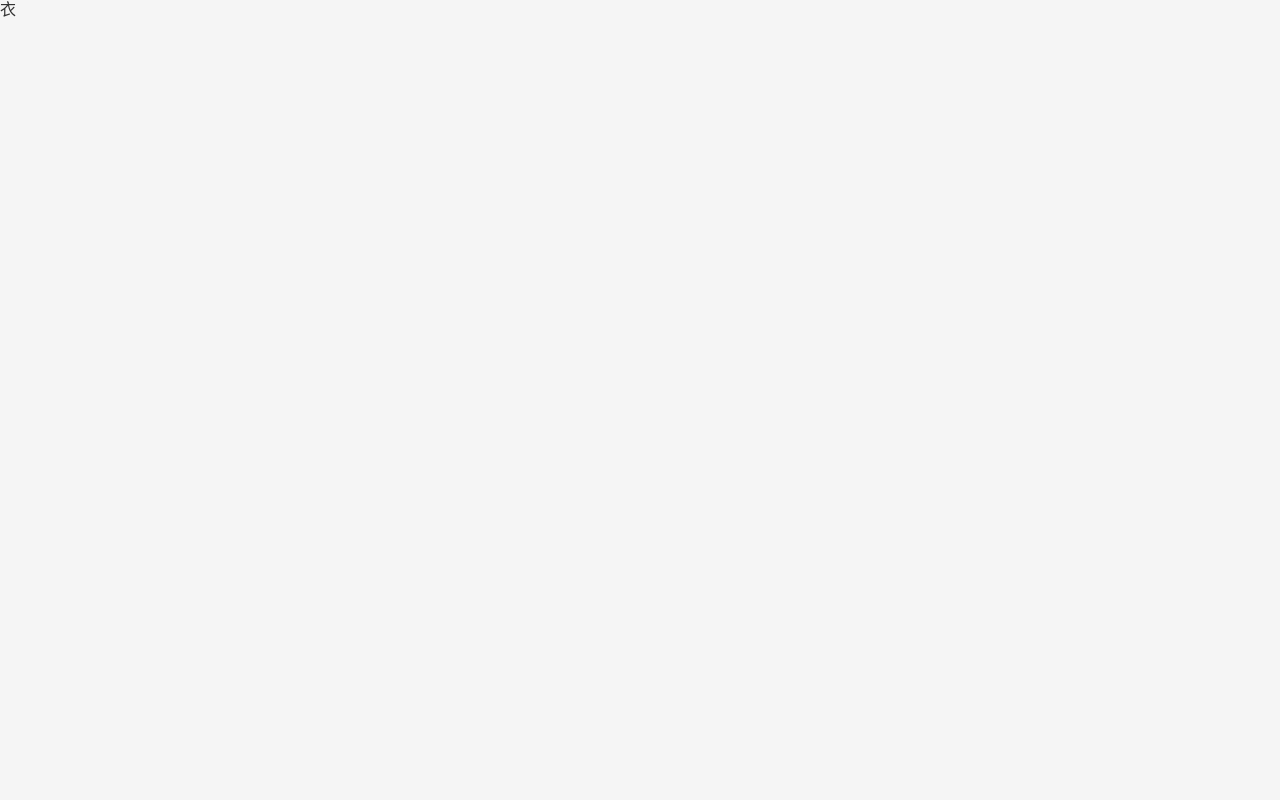
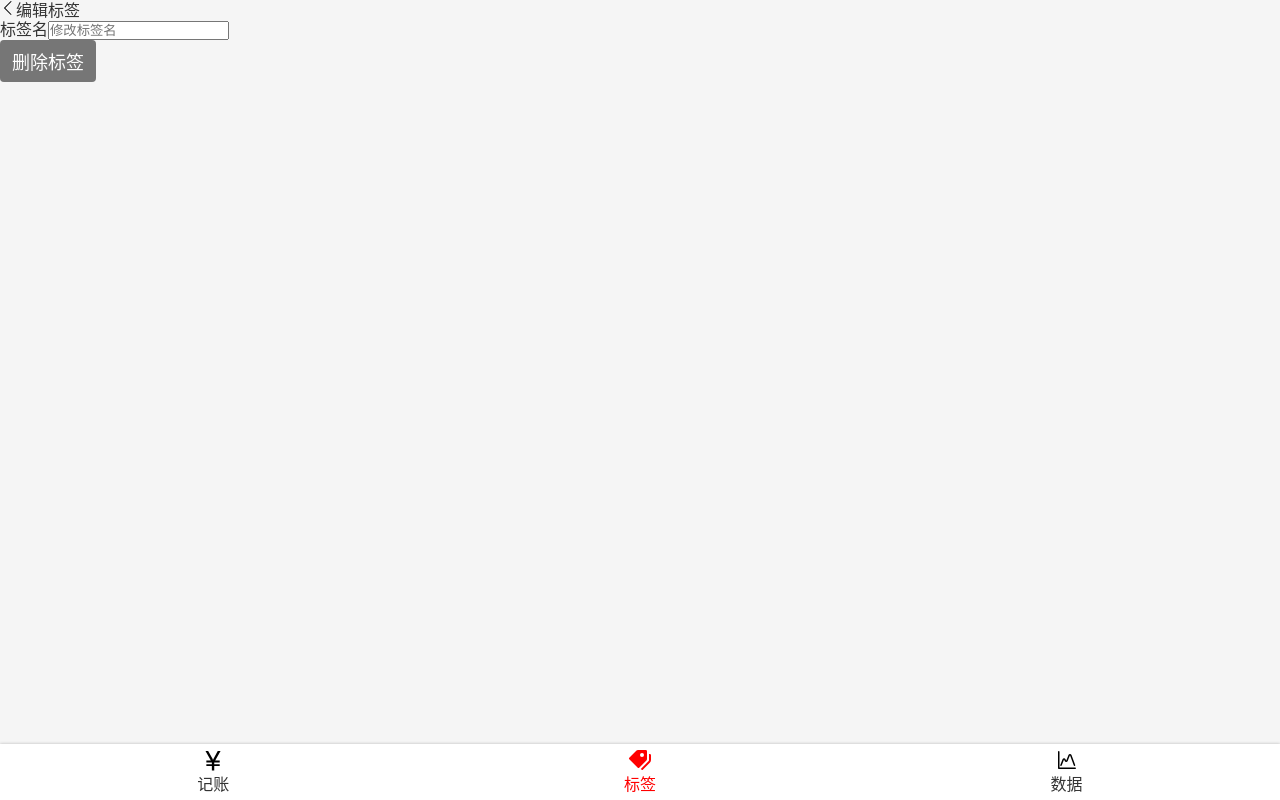
Before and after one commit to mzhaonanq/moneylog-react, a React app: page /#/tags/1 in a window 1280 px wide. Built offline with nearby package versions, Linux system fonts and the light colour scheme.

Commit message:
抽离Button组件

```diff
--- /dev/null
+++ b/src/components/Button.tsx
@@ -0,0 +1,12 @@
+import styled from 'styled-components';
+
+const Button =styled.button`
+font-size: 18px;
+border:none;
+padding: 8px 12px;
+background: #767676;
+border-radius: 4px;
+color: white;
+`
+
+export {Button}
--- a/src/components/Nav.tsx
+++ b/src/components/Nav.tsx
@@ -45,7 +45,7 @@ const Nav =()=>{
         </li>
         <li>
           <NavLink to="/tags" activeClassName='selected'>
-            <Icon name='labels'/>
+            <Icon name='tags'/>
             标签
           </NavLink>
         </li>
--- a/src/views/Tag.tsx
+++ b/src/views/Tag.tsx
@@ -1,16 +1,33 @@
 import React from 'react';
-import {useTags} from '../useTags';
-import {useParams} from 'react-router-dom'
+import {useTags} from 'useTags';
+import {useParams} from 'react-router-dom';
+import Layout from 'components/Layout';
+import Icon from '../components/Icon';
+import {Button} from '../components/Button';
 
-type Params ={
+type Params = {
   id: string
 }
-const Tag: React.FunctionComponent =(props)=>{
-  const {findTag}= useTags()
-  let {id} = useParams<Params>()
-  const tag = findTag(parseInt(id))
+const Tag: React.FunctionComponent = (props) => {
+  const {findTag} = useTags();
+  let {id} = useParams<Params>();
+  const tag = findTag(parseInt(id));
   return (
-    <div>{tag.name}</div>
-  )
+    <Layout>
+      <header>
+        <Icon name='left'/>
+        <span>编辑标签</span>
+      </header>
+      <div>
+      <label>
+        <span>标签名</span>
+        <input type="text" placeholder='修改标签名'/>
+      </label>
+    </div>
+      <div>
+        <Button>删除标签</Button>
+      </div>
+    </Layout>
+  );
 }
 export {Tag}
--- a/src/views/Tags.tsx
+++ b/src/views/Tags.tsx
@@ -4,15 +4,9 @@ import {useTags} from '../useTags';
 import styled from 'styled-components';
 import Icon from '../components/Icon';
 import {Link} from 'react-router-dom';
+import {Button} from '../components/Button';
 
-const Button =styled.button`
-font-size: 18px;
-border:none;
-padding: 8px 12px;
-background: #767676;
-border-radius: 4px;
-color: white;
-`
+
 const Center =styled.div`
 display:flex;
 flex-direction: column;
```
Also changed, not shown: src/icons/tags.svg (renamed from src/icons/labels.svg).
